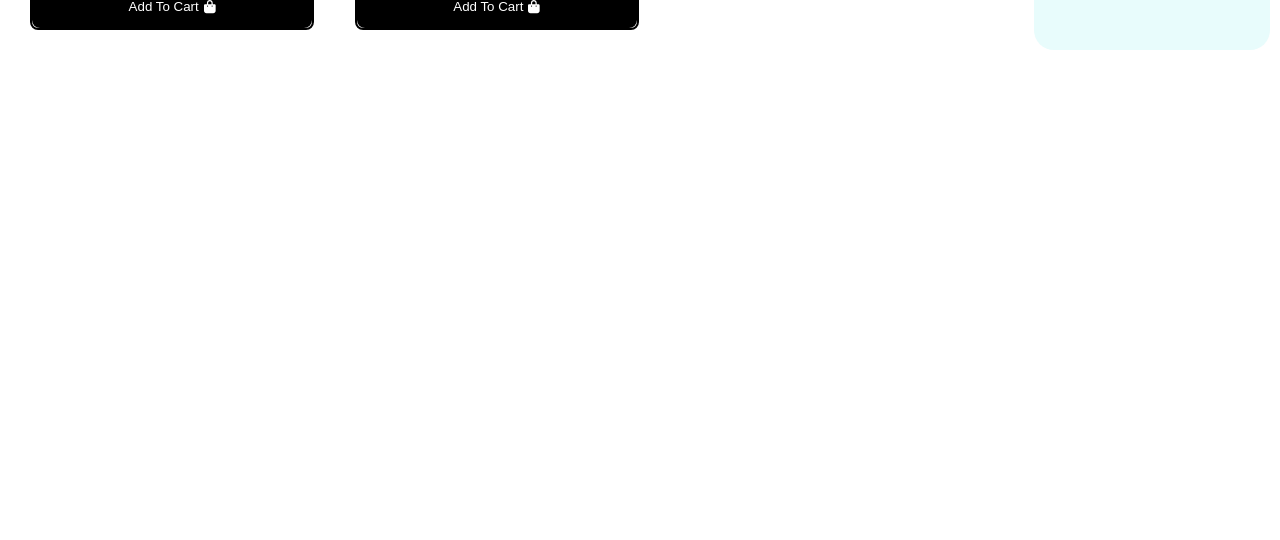
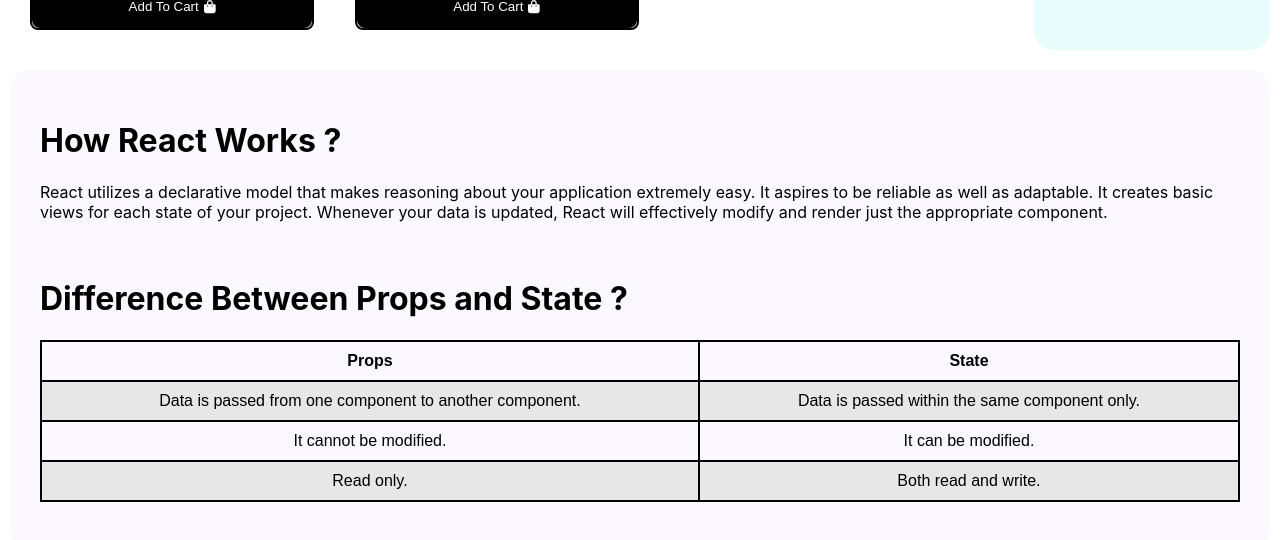
Before and after one commit to AnimeshMondol/Phone-kini--React-App-, a React (Create React App) app: page / in a window 1280 px wide. Shown: the part 2760-3300 px from the top of the page. Before the commit the page ends 2820 px from the top, so only its background shows below. Built offline with nearby package versions, Linux system fonts and the light colour scheme.

Commit message:
answer the question part

```diff
--- a/src/App.js
+++ b/src/App.js
@@ -1,5 +1,6 @@
 import './App.css';
 import Header from './components/Header/Header';
+import Question from './components/Question/Question';
 import Shop from './components/Shop/Shop';
 
 function App() {
@@ -7,6 +8,7 @@
     <div>
       <Header></Header>
       <Shop></Shop>
+      <Question></Question>
     </div>
   );
 }
--- /dev/null
+++ b/src/components/Question/Question.css
@@ -0,0 +1,24 @@
+.container{
+    background-color: rgb(252, 248, 255);
+    margin: 10px;
+    padding: 20px;
+    border-radius: 20px;
+}
+.question{
+    padding: 10px;
+}
+table {
+    font-family: arial, sans-serif;
+    border-collapse: collapse;
+    width: 100%;
+  }
+
+  td, th {
+    border: 2px solid black;
+    text-align: center;
+    padding: 10px;
+  }
+
+  tr:nth-child(even) {
+    background-color: #e7e7e7;
+  }
--- /dev/null
+++ b/src/components/Question/Question.js
@@ -0,0 +1,38 @@
+import React from 'react';
+import './Question.css'
+
+const Question = () => {
+    return (
+        <div className='container'>
+            <div className='question'>
+                <h1>How React Works ?</h1>
+                <p>React utilizes a declarative model that makes reasoning about your application extremely easy. It aspires to be reliable as well as adaptable. It creates basic views for each state of your project. Whenever your data is updated, React will effectively modify and render just the appropriate component.</p>
+            </div>
+            <div className='question'>
+                <h1>Difference Between Props and State ?</h1>
+                <p>
+                    <table>
+                        <tr>
+                            <th>Props</th>
+                            <th>State</th>
+                        </tr>
+                        <tr>
+                            <td>Data is passed from one component to another component.</td>
+                            <td>Data is passed within the same component only.</td>
+                        </tr>
+                        <tr>
+                            <td>It cannot be modified.</td>
+                            <td>It can be modified.</td>
+                        </tr>
+                        <tr>
+                            <td>Read only.</td>
+                            <td>Both read and write.</td>
+                        </tr>
+                    </table>
+                </p>
+            </div>
+        </div>
+    );
+};
+
+export default Question;
--- a/src/components/Shop/Shop.js
+++ b/src/components/Shop/Shop.js
@@ -6,7 +6,6 @@
 const Shop = () => {
     const [products, setProducts] = useState([]);
     const [cart, setCart] = useState([]);
-    //const [, setRandom] = useState([]);
 
     useEffect(() => {
         fetch('product.json')
@@ -41,9 +40,6 @@
             setCart([]);
             setCart(randomProduct);
         }
-        //const newProduct = ;
-        // setRandom(newProduct);
-        // console.log(newProduct);
     }
 
     const handleChooseNew = () => {
```
